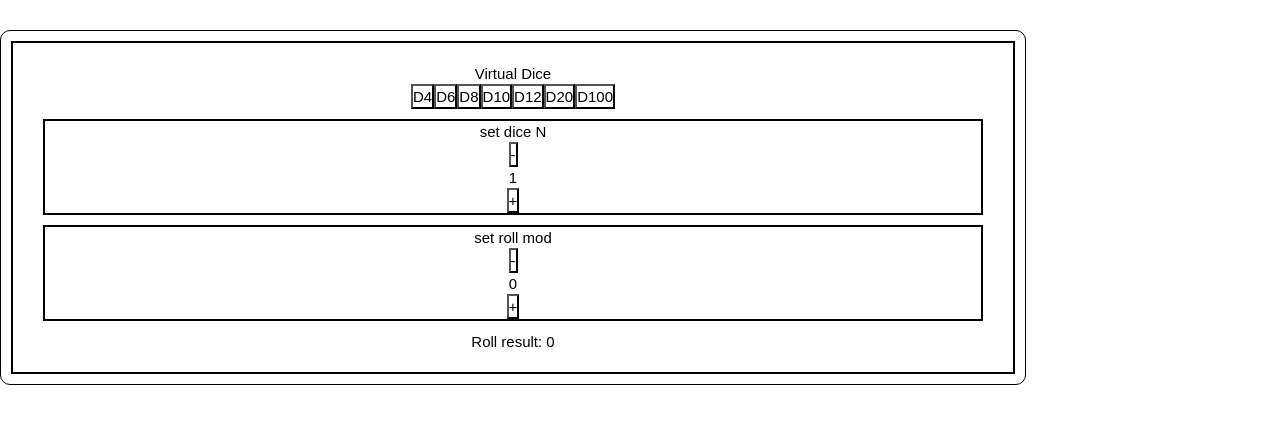
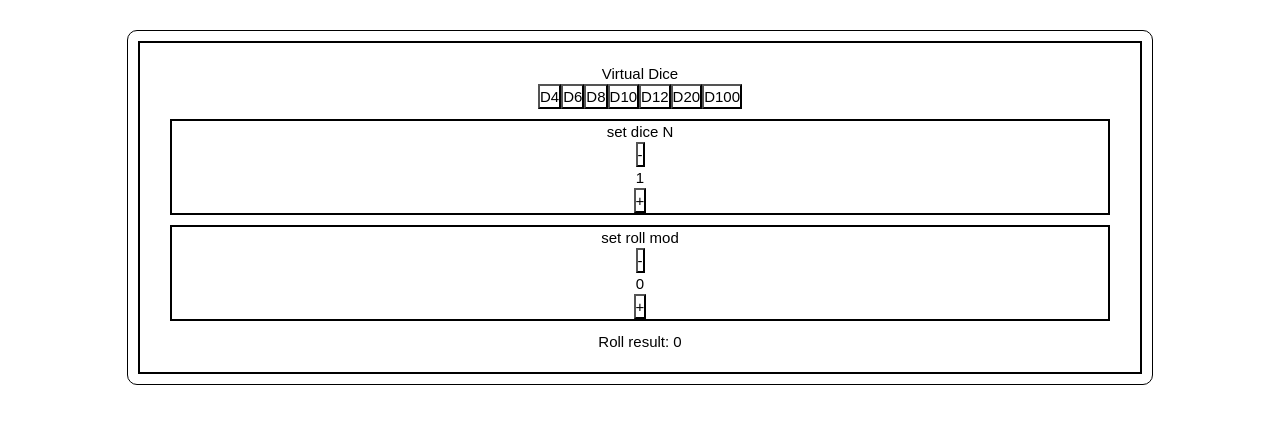
Before and after one commit to trailblazingfive/virtual-dice, a React (Create React App) app: page / in a window 1280 px wide. Shown: the top 424 px of the page. Built offline with nearby package versions, Linux system fonts and the light colour scheme.

Commit message:
fixed index margin

```diff
--- a/src/index.css
+++ b/src/index.css
@@ -5,6 +5,6 @@
 *{
   font:15px/21px 'Arial', sans-serif; height: auto;
   background: white;
-  margin: 0;
+  margin: 0 auto;
   padding: 0;
 }
```
